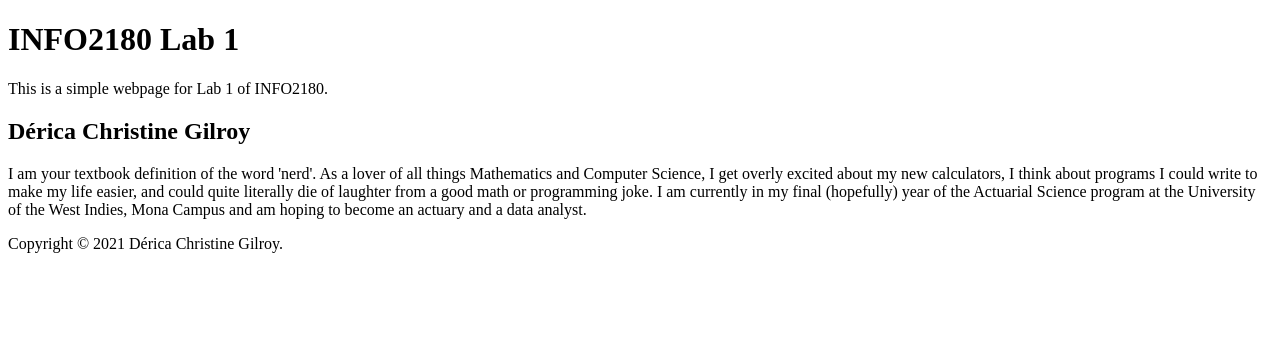
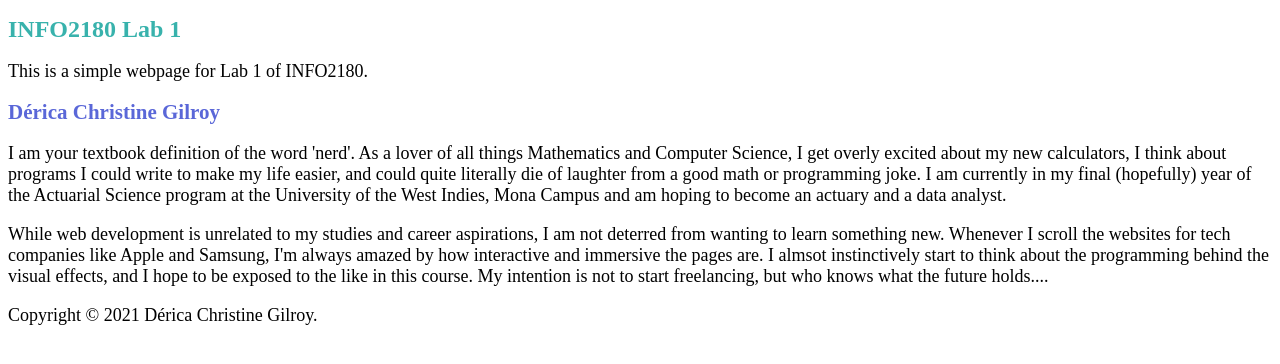
Before and after one commit to dericagilroy/info2180-lab1, a plain HTML site: page index.html in a window 1280 px wide. Drawn offline with Linux system fonts and the light colour scheme.

Commit message:
index.html was edited; linked to styless.css and includes additional paragraph

```diff
--- a/index.html
+++ b/index.html
@@ -5,6 +5,8 @@
         <meta charset = "UTF-8">
         <meta name = "viewport" content = "width=devicewidth, initial-scale = 1.0">
         <meta http-equiv = "X-UA-Compatible" content="ie=edge">
+
+        <link href = "styles.css" rel = "stylesheet" type = "text/css">
 
         <title>INFO2180 Lab 1</title>
     </head>
@@ -23,6 +25,11 @@
                and could quite literally die of laughter from a good math or programming joke. I am currently in my final
                (hopefully) year of the Actuarial Science program at the University of the West Indies, Mona Campus and am
                hoping to become an actuary and a data analyst.</p>
+            <p>While web development is unrelated to my studies and career aspirations, I am not deterred from wanting to
+               learn something new. Whenever I scroll the websites for tech companies like Apple and Samsung, I'm always
+               amazed by how interactive and immersive the pages are. I almsot instinctively start to think about the
+               programming behind the visual effects, and I hope to be exposed to the like in this course. My intention is
+               not to start freelancing, but who knows what the future holds....</p>
         </main>
 
         <footer>
--- /dev/null
+++ b/styles.css
@@ -0,0 +1,13 @@
+h1 {
+    font-size: 24px;
+    color: #38B2AC;
+}
+
+h2 {
+    font-size: 21px;
+    color: #5A67D8;
+}
+
+p {
+    font-size: 18px;
+}
```
